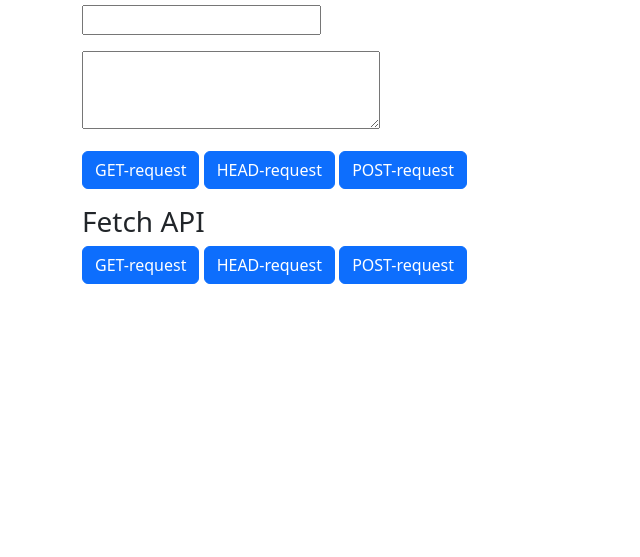
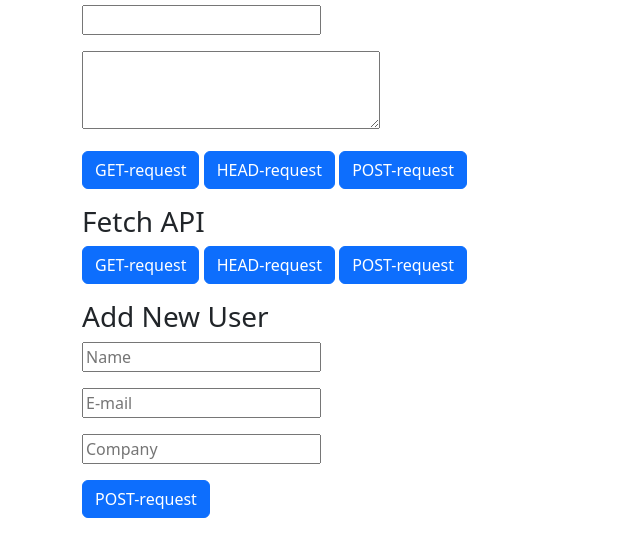
Before and after one commit to DrShiz/specialist_ajax, a plain HTML site: page 02-http.html in a window 1280 px wide. Shown: the part 93-650 px from the top of the page, without its empty margins (0-640 px from the left). Drawn offline with nearby package versions, Linux system fonts and the light colour scheme.

Commit message:
complete lab-2

```diff
--- a/02-http.html
+++ b/02-http.html
@@ -162,6 +162,50 @@
                 </script>
             </section>
 
+            <section>
+                <h3>Add New User</h3>
+                <form name="post2">
+                    <div class="mb-3">
+                        <input type="text" name="name" id="id_name" placeholder="Name">
+                    </div>
+                    <div class="mb-3">
+                        <input type="text" name="email" id="email" placeholder="E-mail">
+                    </div>
+                    <div class="mb-3">
+                        <input type="text" name="company" id="company" placeholder="Company">
+                    </div>
+                </form>
+                <a href="#" class="btn btn-primary" onclick="fnPost3()">POST-request</a>
+                <p id="result3"></p>
+                <script>
+                    function fnPost3() {
+                        const options = {
+                            method: 'POST',
+                            headers: {
+                                'Content-Type': 'application/json',
+                            },
+                            body: JSON.stringify({
+                                name: id_name.value,
+                                email: email.value,
+                                company: {
+                                    name: company.value
+                                }
+                            })
+
+                        };
+
+                        fetch('https://jsonplaceholder.typicode.com/users', options)
+                        .then(response => {
+                            response.json().then(data => {
+                                result3.innerHTML = JSON.stringify(data);
+                            })
+                        }).catch(error => {
+                            console.log(error);
+                        })
+                    };
+                </script>
+            </section>
+
         </div>
     </div>
 
```
